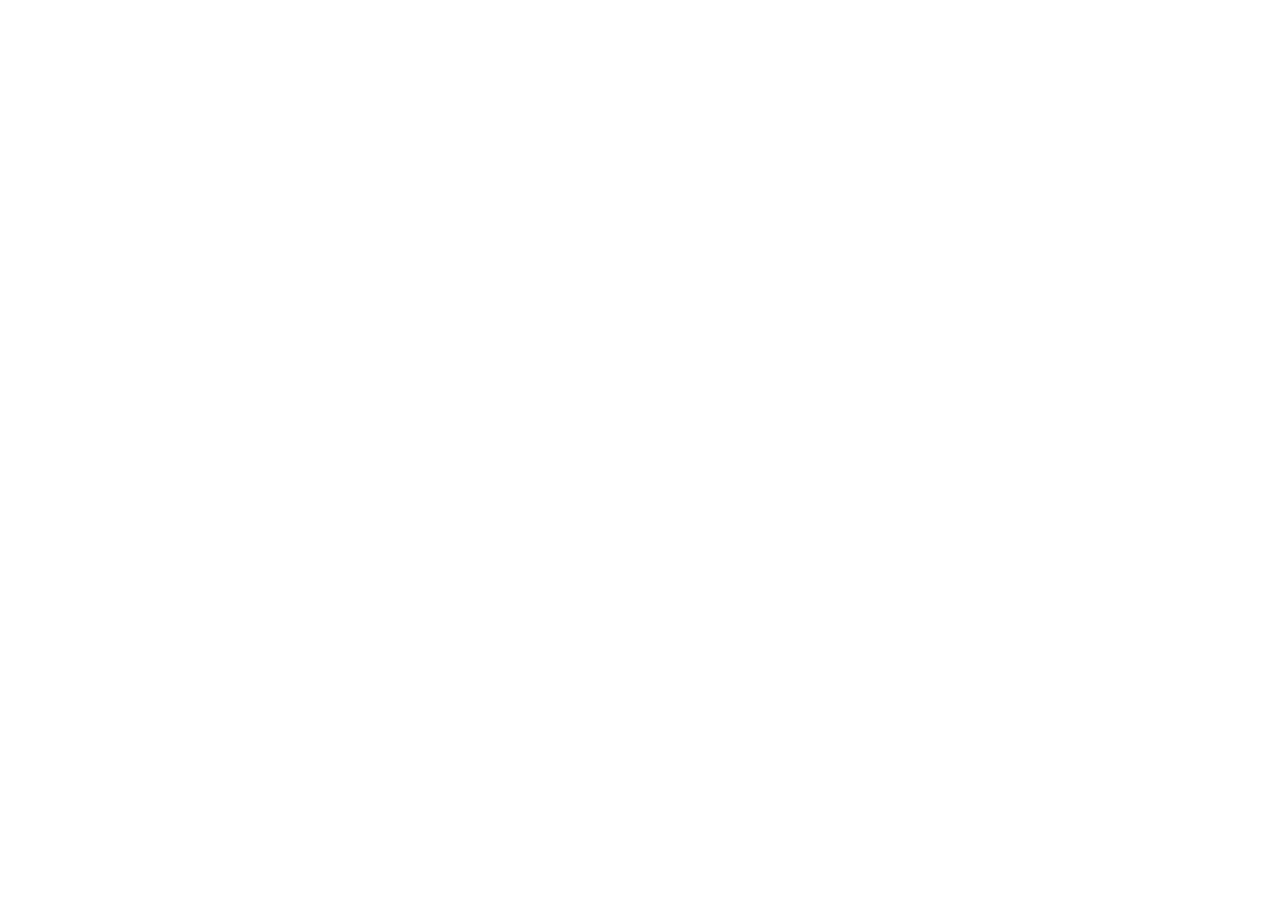
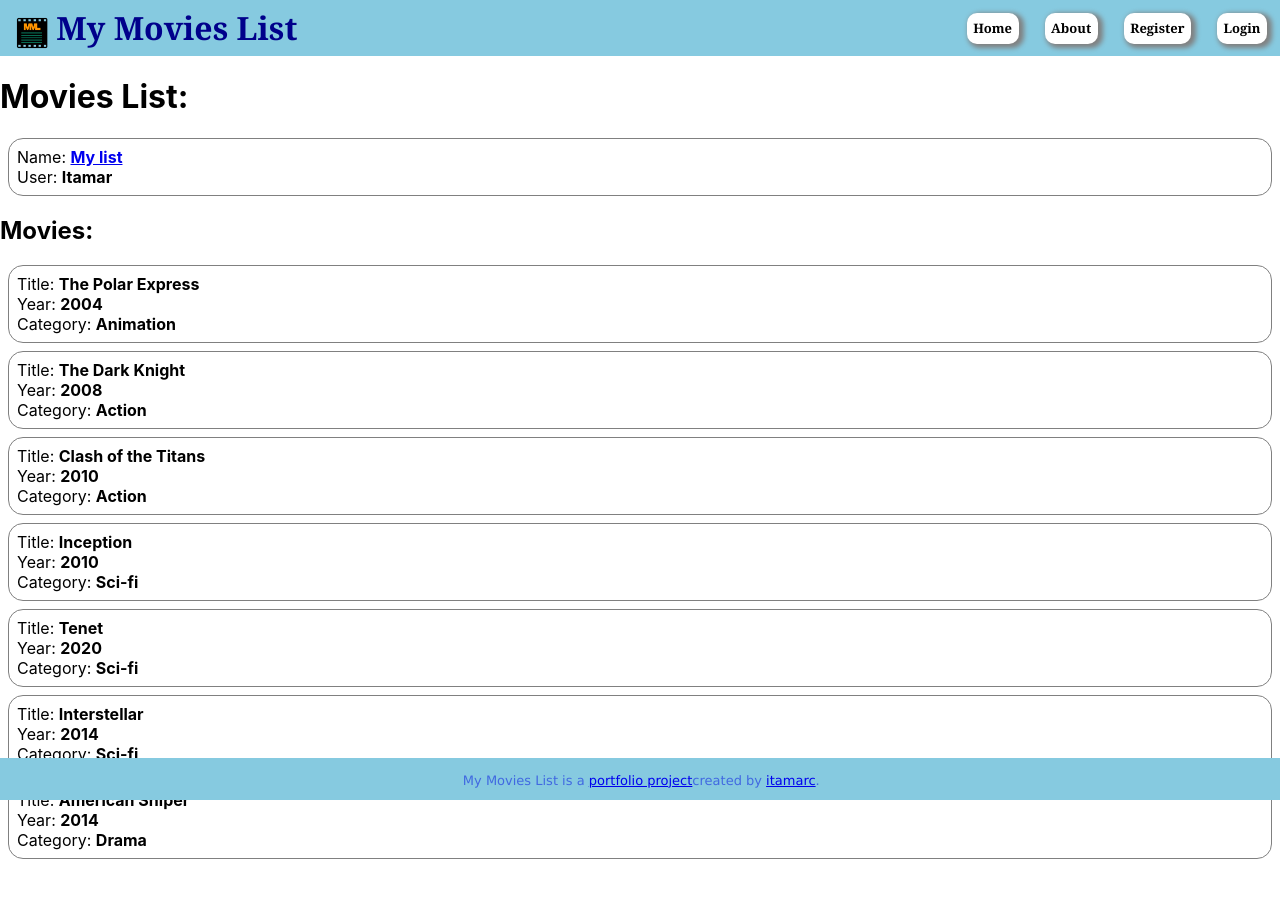
Before and after one commit to itamarc/mymovieslist-web, a React (Create React App) app: page /moviesList/1 in a window 1280 px wide. Before the commit this address had no page. Shown: the top 898 px of the page. Before the commit the page ends 800 px from the top, so only its background shows below. Built offline with nearby package versions, Linux system fonts and the light colour scheme.

Commit message:
Now showing the movies list

```diff
--- a/src/App.css
+++ b/src/App.css
@@ -3,12 +3,18 @@
 }
 
 header {
+  position: fixed;
+  top: 0px;
   display: flex;
   flex-direction: row;
   justify-content: space-between;
   width: 100%;
   height: 3.5em;
   background-color: rgb(134, 202, 224);
+}
+
+#postheader {
+  height: 3.5em;
 }
 
 header h1 {
@@ -20,6 +26,8 @@
   padding-top: 0.2em;
   padding-left: 0.5em;
 }
+
+
 
 header h1 img {
   height: 1em;
@@ -119,6 +127,10 @@
   margin: 2em;
 }
 
+#prefooter {
+  height: 3em;
+}
+
 footer {
   background-color: rgb(134, 202, 224);
   color: royalblue;
@@ -126,7 +138,8 @@
   text-align: center;
   font-family: 'Lucida Sans', 'Lucida Sans Regular', 'Lucida Grande', 'Lucida Sans Unicode', Geneva, Verdana, sans-serif;
   font-size: small;
-  position: absolute;
+  position: fixed;
   bottom: 0px;
+  height: 3em;
   width: 100%;
 }
--- a/src/App.js
+++ b/src/App.js
@@ -7,8 +7,8 @@
 import Footer from './components/Footer';
 
 import Login from './pages/Login';
-import MovieLists from './pages/MovieLists';
-import MovieList from './pages/MovieList';
+import MoviesLists from './pages/MoviesLists';
+import MoviesList from './pages/MoviesList';
 import Profile from './pages/Profile';
 import About from './pages/About';
 import Register from './pages/Register';
@@ -20,8 +20,12 @@
     <AuthProvider>
       <Router><Routes>
         <Route element={<Layout />}>
-          <Route path="/" element={<MovieLists />} />
-          <Route path="/movieList" element={<MovieList />} />
+          <Route path="/" element={<MoviesLists />} />
+          <Route path="/moviesList/:moviesListId" element={<MoviesList />} />
+          {/* <Route path="/moviesList" element={<MoviesLists />}>
+            <Route index element={<div>testing</div>}/>
+            <Route path=":moviesListId" element={<MovieList />} />
+          </Route> */}
           <Route path="/login" element={<Login />} />
           <Route path="/about" element={<About />} />
           <Route path="/register" element={<Register />} />
@@ -31,6 +35,14 @@
               <RequireAuth>
                 <Profile />
               </RequireAuth>
+            }
+          />
+          <Route
+            path="*"
+            element={
+              <main style={{ padding: "1rem" }}>
+                <p>"That's not the page you're looking for!"<br/>- Kenobi, Obi-Wan</p>
+              </main>
             }
           />
         </Route>
@@ -43,7 +55,9 @@
   return (
     <div className="App">
       <Header />
+      <div id="postheader">&nsbsp;</div>
       <Outlet />
+      <div id="prefooter">&nbsp;</div>
       <Footer />
     </div>
   );
--- a/src/components/MovieListEntry.js
+++ b/src/components/MovieListEntry.js
@@ -1,13 +1,13 @@
 import React from "react";
 import { Link } from "react-router-dom";
 
-function Movie({movieList}) {
+function MovieList({moviesList}) {
     return (
         <div className="movieList">
-            <span className="movieListName">Name: <Link to={"/movieList/"+movieList.id}><strong>{movieList.name}</strong></Link></span>
-            <span className="movieListUser">User: <strong>{movieList.user}</strong></span>
+            <span className="movieListName">Name: <Link to={"/moviesList/"+moviesList.id}><strong>{moviesList.name}</strong></Link></span>
+            <span className="movieListUser">User: <strong>{moviesList.user}</strong></span>
         </div>
     );
 }
 
-export default Movie;
+export default MovieList;
--- a/src/data/MoviesListData.js
+++ b/src/data/MoviesListData.js
@@ -1,8 +1,31 @@
-function getMovieListData(movieListId) {
-
+function getMoviesLists() {
+    return [
+        {
+            id: 1,
+            name: "My list",
+            user: "Itamar"
+        },
+        {
+            id: 2,
+            name: "Sci-fi Movies",
+            user: "Itamar"
+        },
+        {
+            id: 3,
+            name: "Romance Movies",
+            user: "Jane Doe"
+        },
+    ];
 }
 
-function getMoviesLists() {
+function getMoviesList(moviesListId) {
+    return getMoviesLists().find(
+        movieList => movieList.id === moviesListId
+    );
+}
+
+function getMoviesByListId(movieListId) {
+    // for now, it's returning the same list, ignoring the id
     return [
         {
             id: 1,
@@ -49,4 +72,4 @@
     ];
 }
 
-export { getMovieListData, getMoviesLists }
+export { getMoviesLists, getMoviesList, getMoviesByListId }
--- a/src/pages/MovieList.js
+++ /dev/null
@@ -1,28 +0,0 @@
-import React, { useEffect, useState } from "react";
-import Movie from "../components/Movie";
-import MovieListEntry from "../components/MovieListEntry";
-import { getMoviesLists } from "../data/MoviesListData"
-
-function MovieList({movieList}) {
-    const [movies, setMovies] = useState([]);
-
-    useEffect(() => {
-        setMovies(getMoviesLists())
-    }, [])
-
-    return (
-        <div>
-            <h1>Movie List:</h1>
-            <MovieListEntry movieList={movieList} />
-            {movies.map(movie => (
-          <Movie
-            // key={movie.id}
-            movie={movie}
-          />
-        ))}
-
-        </div>
-    );
-}
-
-export default MovieList;
--- a/src/pages/MovieLists.js
+++ /dev/null
@@ -1,45 +0,0 @@
-import React, { useEffect, useState } from "react";
-import MovieListEntry from "../components/MovieListEntry"
-
-function MovieLists() {
-    const [moviesLists, setMoviesLists] = useState([]);
-
-    useEffect(() => {
-        setMoviesLists(getMockMoviesLists())
-    }, [])
-
-
-    return (
-        <div>
-            <h1>Movie Lists:</h1>
-            {moviesLists.map(movieList => (
-          <MovieListEntry key={movieList.id}
-            movieList={movieList}
-          />
-        ))}
-
-        </div>
-    );
-
-    function getMockMoviesLists() {
-        return [
-            {
-                id: 1,
-                name: "My list",
-                user: "Itamar"
-            },
-            {
-                id: 2,
-                name: "Sci-fi Movies",
-                user: "Itamar"
-            },
-            {
-                id: 3,
-                name: "Romance Movies",
-                user: "Jane Doe"
-            },
-        ];
-    }
-}
-
-export default MovieLists;
--- /dev/null
+++ b/src/pages/MoviesList.js
@@ -0,0 +1,30 @@
+import React from "react";
+import { useParams } from "react-router-dom";
+import Movie from "../components/Movie";
+import MovieListEntry from "../components/MovieListEntry";
+import { getMoviesByListId, getMoviesList } from "../data/MoviesListData"
+
+function MoviesList() {
+    const params = useParams();
+    console.log("params.moviesListId: "+params.moviesListId);
+    let moviesList = getMoviesList(parseInt(params.moviesListId));
+    console.log("moviesList: " + moviesList)
+    let movies = getMoviesByListId(params.moviesListId);
+
+    return (
+        <div>
+            <h1>Movies List:</h1>
+            <MovieListEntry moviesList={moviesList} />
+            <h2>Movies:</h2>
+            { movies.map(movie => (
+                <Movie
+                    key={movie.id}
+                    movie={movie}
+                />
+        ))}
+
+        </div>
+    );
+}
+
+export default MoviesList;
--- /dev/null
+++ b/src/pages/MoviesLists.js
@@ -0,0 +1,24 @@
+import React, { useEffect, useState } from "react";
+import MovieListEntry from "../components/MovieListEntry";
+import { getMoviesLists } from "../data/MoviesListData";
+
+function MoviesLists() {
+    const [moviesLists, setMoviesLists] = useState([]);
+
+    useEffect(() => {
+        setMoviesLists(getMoviesLists())
+    }, [])
+
+    return (
+        <div>
+            <h1>Movies Lists:</h1>
+            { moviesLists.map(moviesList => (
+              <MovieListEntry key={moviesList.id}
+                moviesList={moviesList}
+              />
+            ))}
+        </div>
+    );
+}
+
+export default MoviesLists;
```
